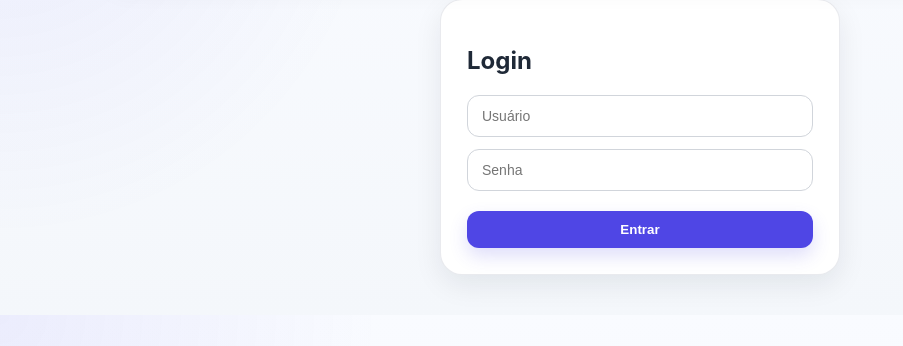
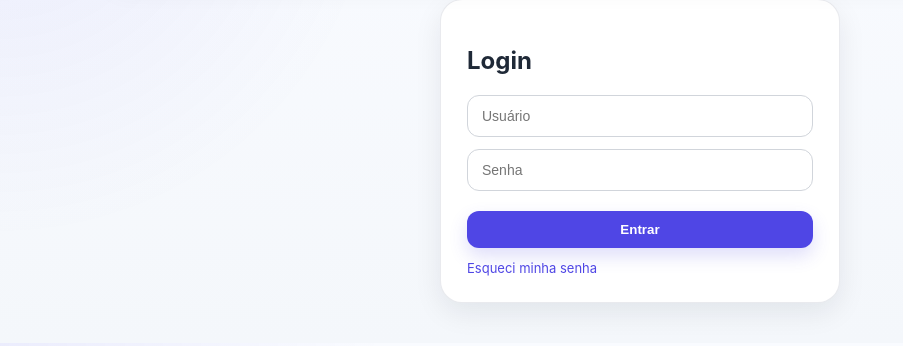
Before and after one commit to brrasantos-commits/mentoria-maconica, a FastAPI app: page /login in a window 1280 px wide. Shown: the part 143-489 px from the top of the page, without its empty margins (0-903 px from the left). Run offline with FastAPI, Linux system fonts and the light colour scheme.

Commit message:
feat: adiciona link esqueci minha senha

```diff
--- a/pitch_app/templates/login.html
+++ b/pitch_app/templates/login.html
@@ -13,6 +13,10 @@
     {% endif %}
 
     <button class="primary-btn">Entrar</button>
+
+    <a href="/forgot-password" style="font-size:13px; color:#4f46e5; text-decoration:none;">
+    Esqueci minha senha
+    </a>
   </form>
 </section>
 {% endblock %}
```
